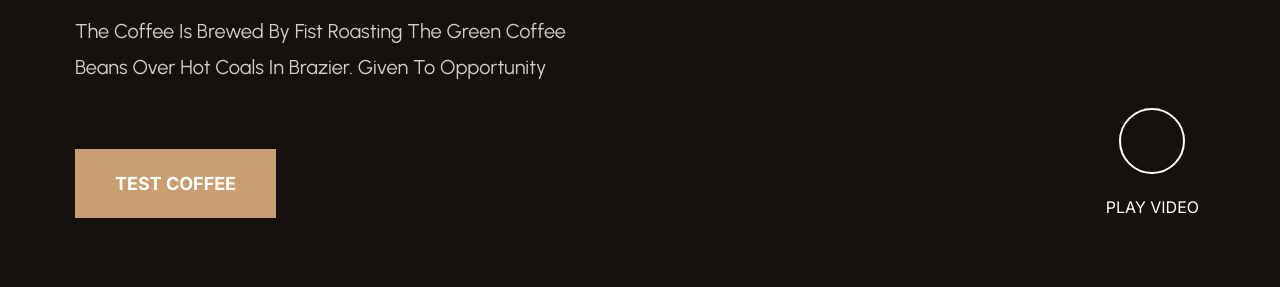
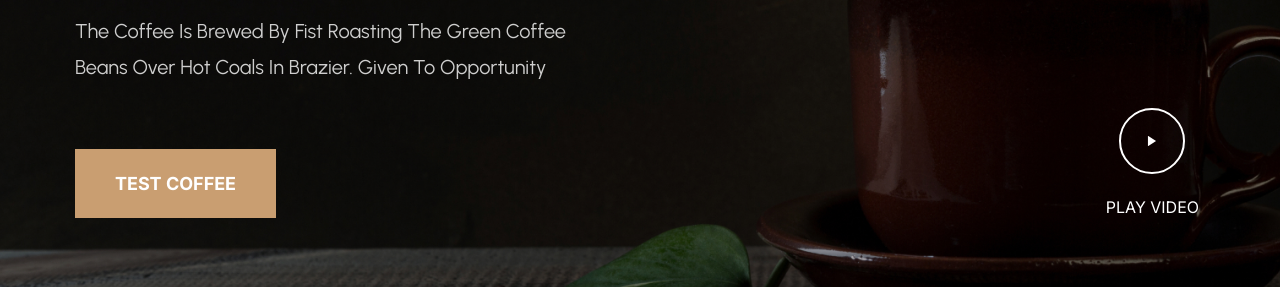
Before and after one commit to MariaAntoshina/CoffeeShopLanding, a plain HTML site: page index.html in a window 1280 px wide. Shown: the part 478-765 px from the top of the page. Drawn offline with Linux system fonts and the light colour scheme.

Commit message:
images paths were changed in css

```diff
--- a/styles/main.css
+++ b/styles/main.css
@@ -150,7 +150,7 @@ button{
 
 /*Banner*/
 #banner-section{
-    background: url(images/banner.jpg) 50% 0%/cover no-repeat;
+    background: url(../images/banner.jpg) 50% 0%/cover no-repeat;
 }
 .banner{
     display: flex;
@@ -198,7 +198,7 @@ button{
     width: 66px;
     height: 66px;
     border: 2px solid #FFFFFF;
-    background: url(images/play.svg) 50%/14px 18px no-repeat;
+    background: url(../images/play.svg) 50%/14px 18px no-repeat;
     border-radius: 50%;
     transform: translateX(-50%);
 }
```
